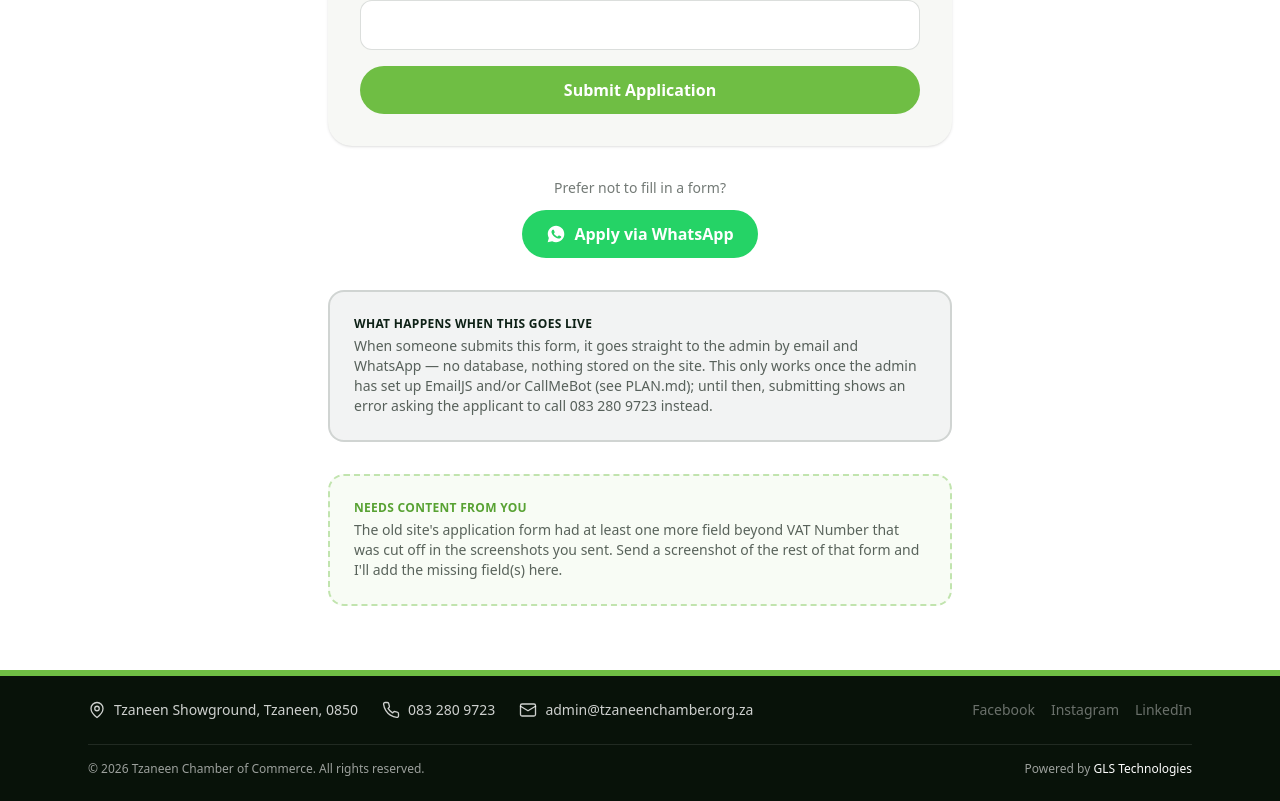
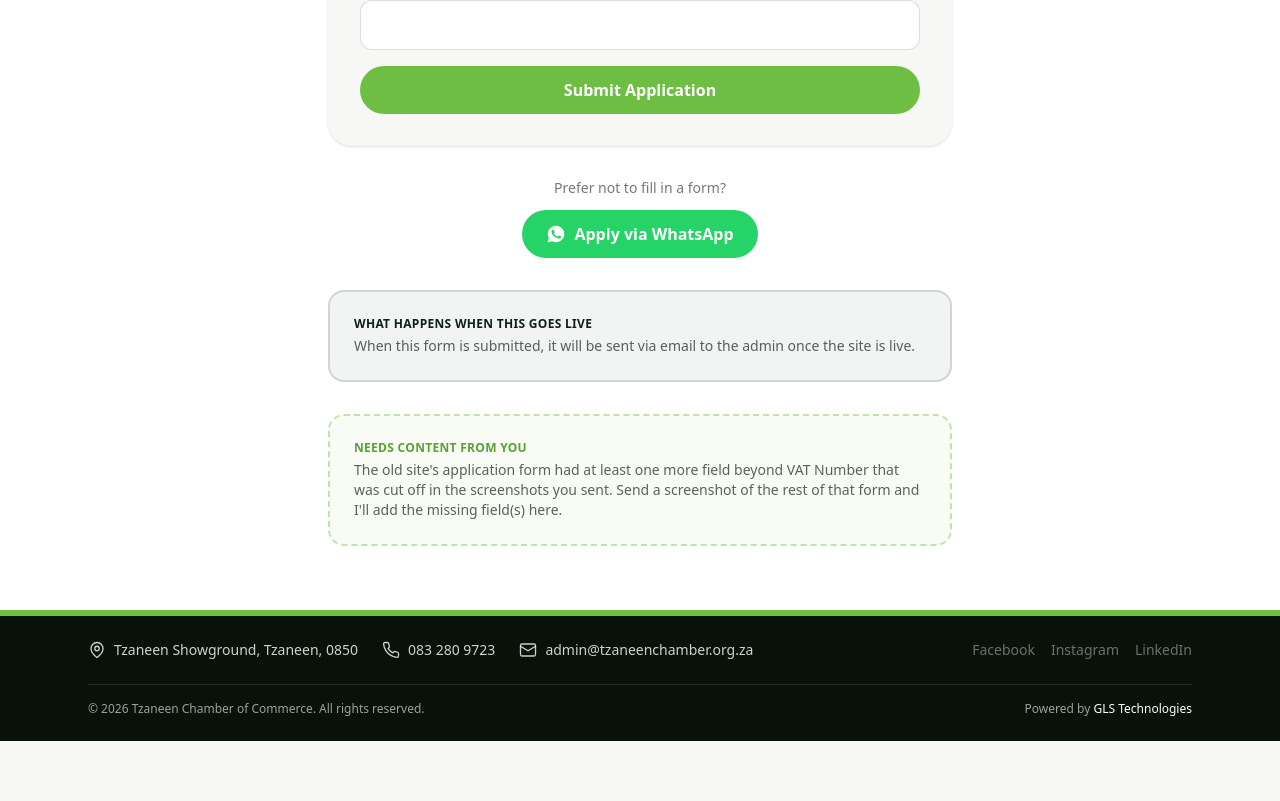
Before and after one commit to swart754wikus-netizen/Tzaneen-chamber-of-commerce, a Next.js app: page /apply in a window 1280 px wide. Shown: the part 763-1564 px from the top of the page. After the commit the page ends 1504 px from the top, so only its background shows below. Built offline with nearby package versions, Linux system fonts and the light colour scheme; no server answers.

Commit message:
Simplify Apply page notice to plain client-facing language
Drops technical detail (EmailJS, CallMeBot, database) that isn't
useful to the chamber's admin staff — just states that submissions
are emailed to the admin once the site is live.

```diff
--- a/src/app/apply/page.tsx
+++ b/src/app/apply/page.tsx
@@ -36,11 +36,8 @@ export default function ApplyPage() {
               What happens when this goes live
             </p>
             <p>
-              When someone submits this form, it goes straight to the admin
-              by email and WhatsApp — no database, nothing stored on the
-              site. This only works once the admin has set up EmailJS
-              and/or CallMeBot (see PLAN.md); until then, submitting shows
-              an error asking the applicant to call 083 280 9723 instead.
+              When this form is submitted, it will be sent via email to the
+              admin once the site is live.
             </p>
           </div>
 
```
